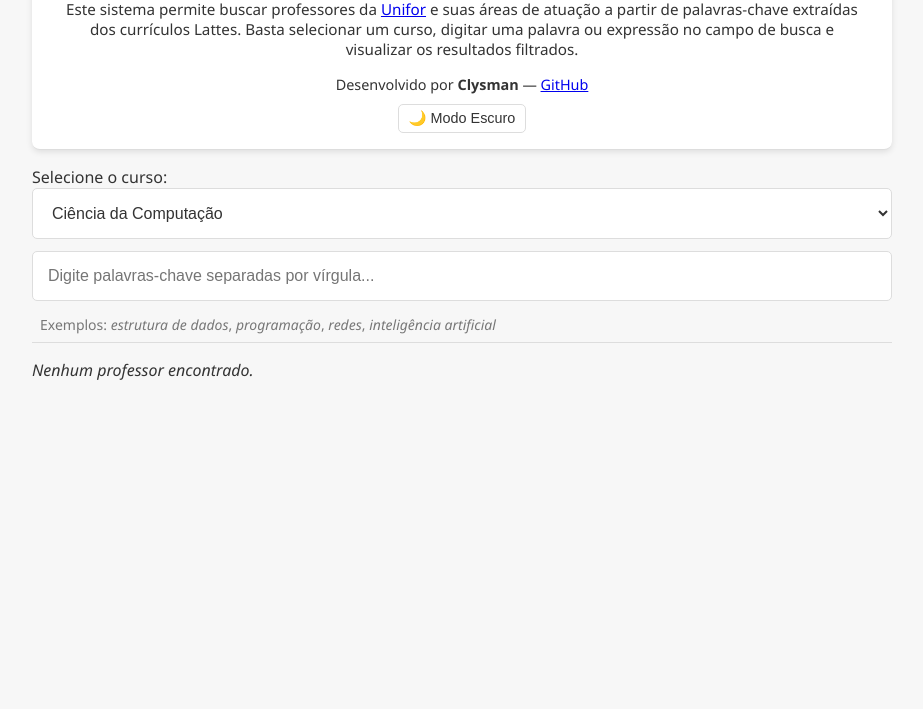
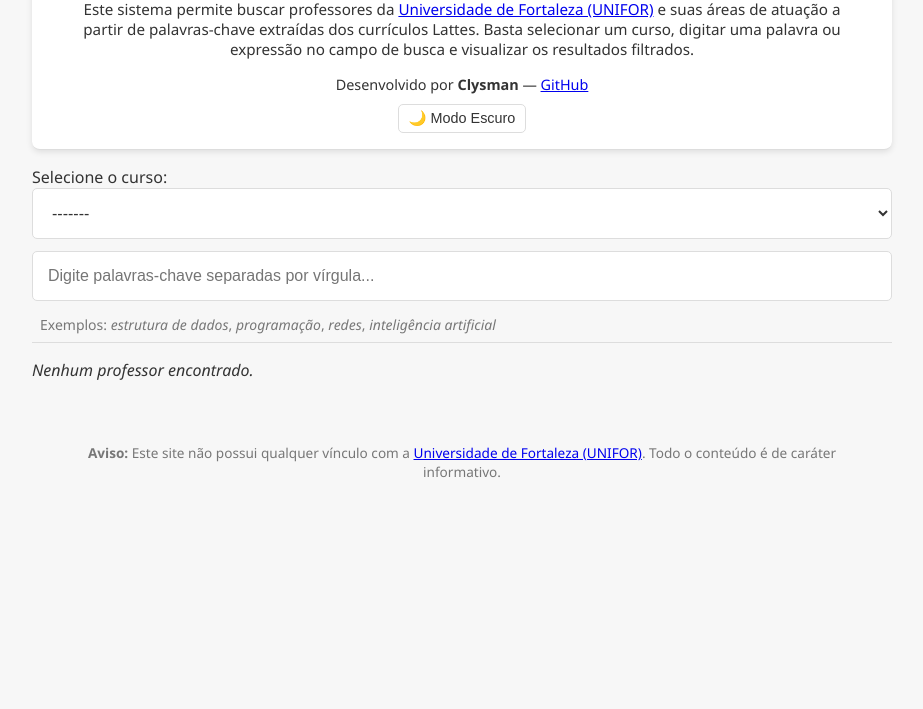
Before and after one commit to clys-man/unifor-professor-search, a website: page index.html in a window 1280 px wide. Shown: the part 91-800 px from the top of the page, without its empty margins (178-1101 px from the left). Drawn offline with Linux system fonts and the light colour scheme; no server answers.

Commit message:
feat: add content warning

```diff
--- a/index.html
+++ b/index.html
@@ -155,7 +155,7 @@
 
   <body>
     <header>
-      <h1>Professores - Busca por Palavra-chave</h1>
+      <h1>Unifor - Buscar Professores</h1>
       <div
         style="
           max-width: 800px;
@@ -166,10 +166,12 @@
       >
         <p>
           Este sistema permite buscar professores da
-          <a href="https://unifor.br/">Unifor</a> e suas áreas de atuação a
-          partir de palavras-chave extraídas dos currículos Lattes. Basta
-          selecionar um curso, digitar uma palavra ou expressão no campo de
-          busca e visualizar os resultados filtrados.
+          <a href="https://unifor.br/" target="_blank"
+            >Universidade de Fortaleza (UNIFOR)</a
+          >
+          e suas áreas de atuação a partir de palavras-chave extraídas dos
+          currículos Lattes. Basta selecionar um curso, digitar uma palavra ou
+          expressão no campo de busca e visualizar os resultados filtrados.
         </p>
       </div>
       <p style="margin: 0.3rem 0 0 0; font-size: 0.9rem">
@@ -185,6 +187,7 @@
 
     <label for="curso">Selecione o curso:</label>
     <select id="curso">
+      <option value="">-------</option>
       <option value="ciencia_da_computacao">Ciência da Computação</option>
       <option value="engenharia_da_computacao">Engenharia de Computação</option>
     </select>
@@ -203,6 +206,23 @@
     </div>
 
     <div id="lista-professores"></div>
+
+    <footer
+      style="
+        margin-top: 2rem;
+        padding: 1rem;
+        text-align: center;
+        font-size: 0.85rem;
+        color: #777;
+      "
+    >
+      <p>
+        <strong>Aviso:</strong> Este site não possui qualquer vínculo com a
+        <a href="https://unifor.br/" target="_blank"
+          >Universidade de Fortaleza (UNIFOR)</a
+        >. Todo o conteúdo é de caráter informativo.
+      </p>
+    </footer>
 
     <script>
       const BASE_URL =
@@ -228,6 +248,8 @@
       }
 
       async function carregarProfessores(curso) {
+        if (!curso) return null;
+
         const url = `${BASE_URL}/${curso}/professores_keywords.json`;
         try {
           const response = await fetch(url);
```
